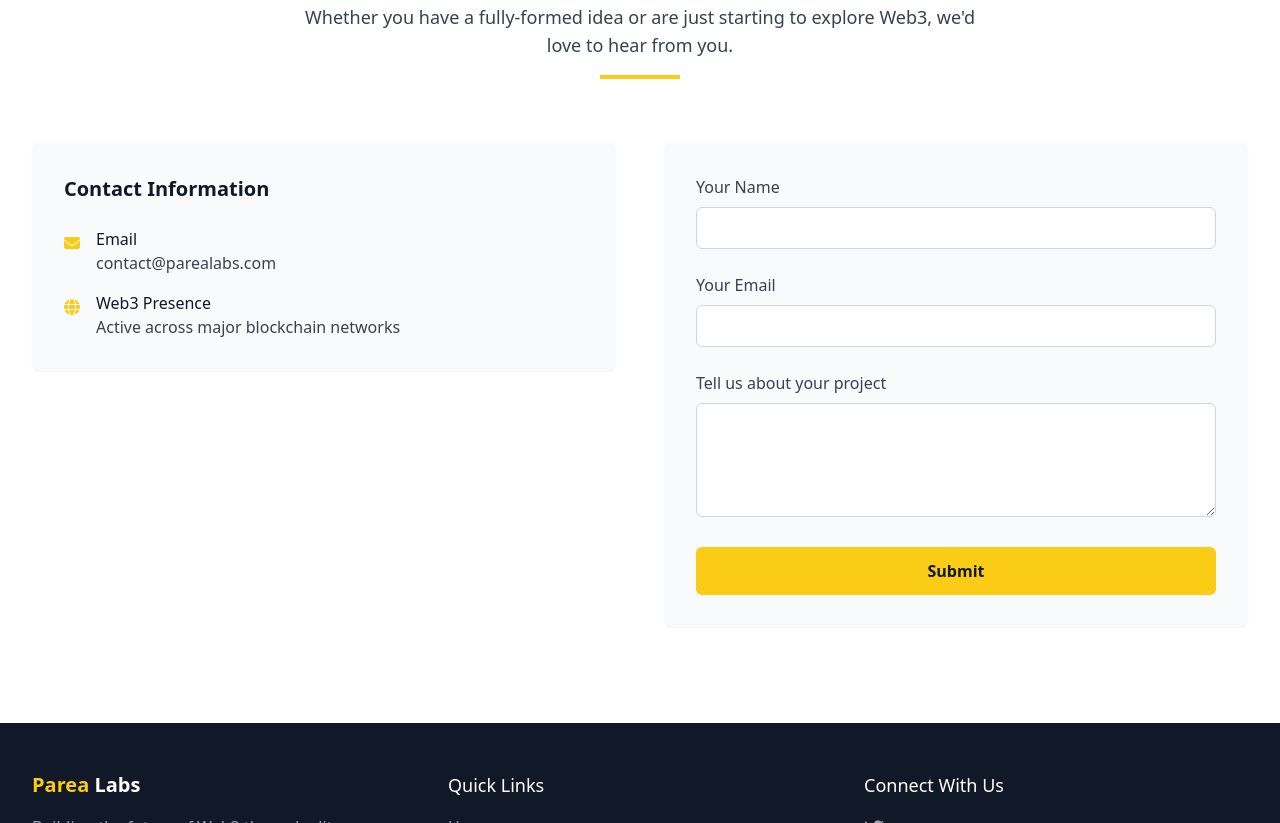
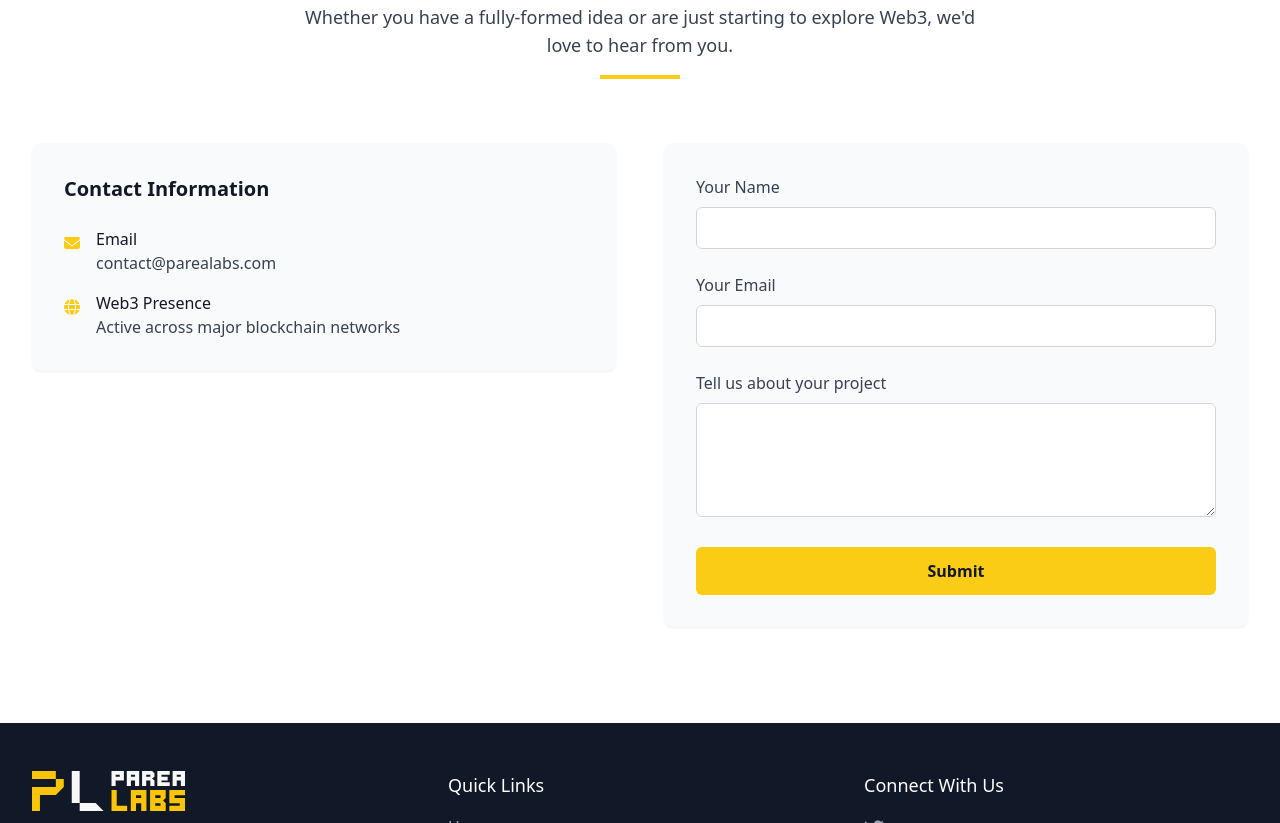
Before and after one commit to EL00Z/p, a plain HTML site: page index.html in a window 1280 px wide. Shown: the part 1977-2800 px from the top of the page. Drawn offline with nearby package versions, Linux system fonts and the light colour scheme.

Commit message:
Update index.html

```diff
--- a/index.html
+++ b/index.html
@@ -56,7 +56,7 @@
             <div class="flex justify-between h-16">
                 <div class="flex items-center">
                     <a href="#home" class="text-xl font-bold text-gray-900">
-                        <span class="text-yellow-400">Parea</span> Labs
+                        <img src="Logo.svg" alt="Parea Labs Logo" class="h-10">
                     </a>
                 </div>
                 <div class="hidden md:flex items-center space-x-8">
@@ -280,7 +280,9 @@
         <div class="max-w-7xl mx-auto">
             <div class="grid grid-cols-1 md:grid-cols-3 gap-8">
                 <div>
-                    <h3 class="text-xl font-bold mb-4"><span class="text-yellow-400">Parea</span> Labs</h3>
+                    <h3 class="text-xl font-bold mb-4">
+                        <img src="Logo.svg" alt="Parea Labs Logo" class="h-10">
+                    </h3>
                     <p class="text-gray-400">
                         Building the future of Web3 through elite development, sustainable tokenomics, and authentic community growth.
                     </p>
```
